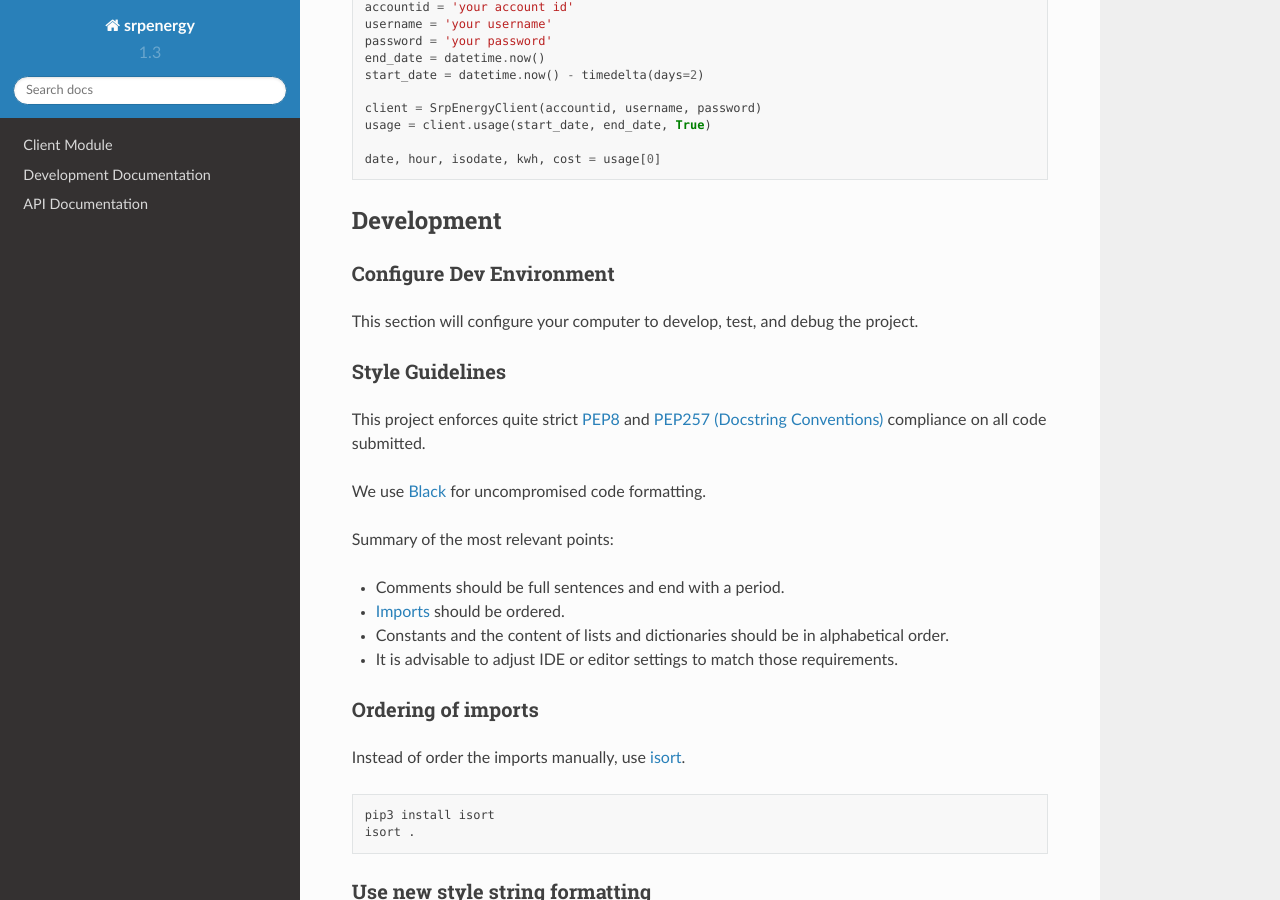
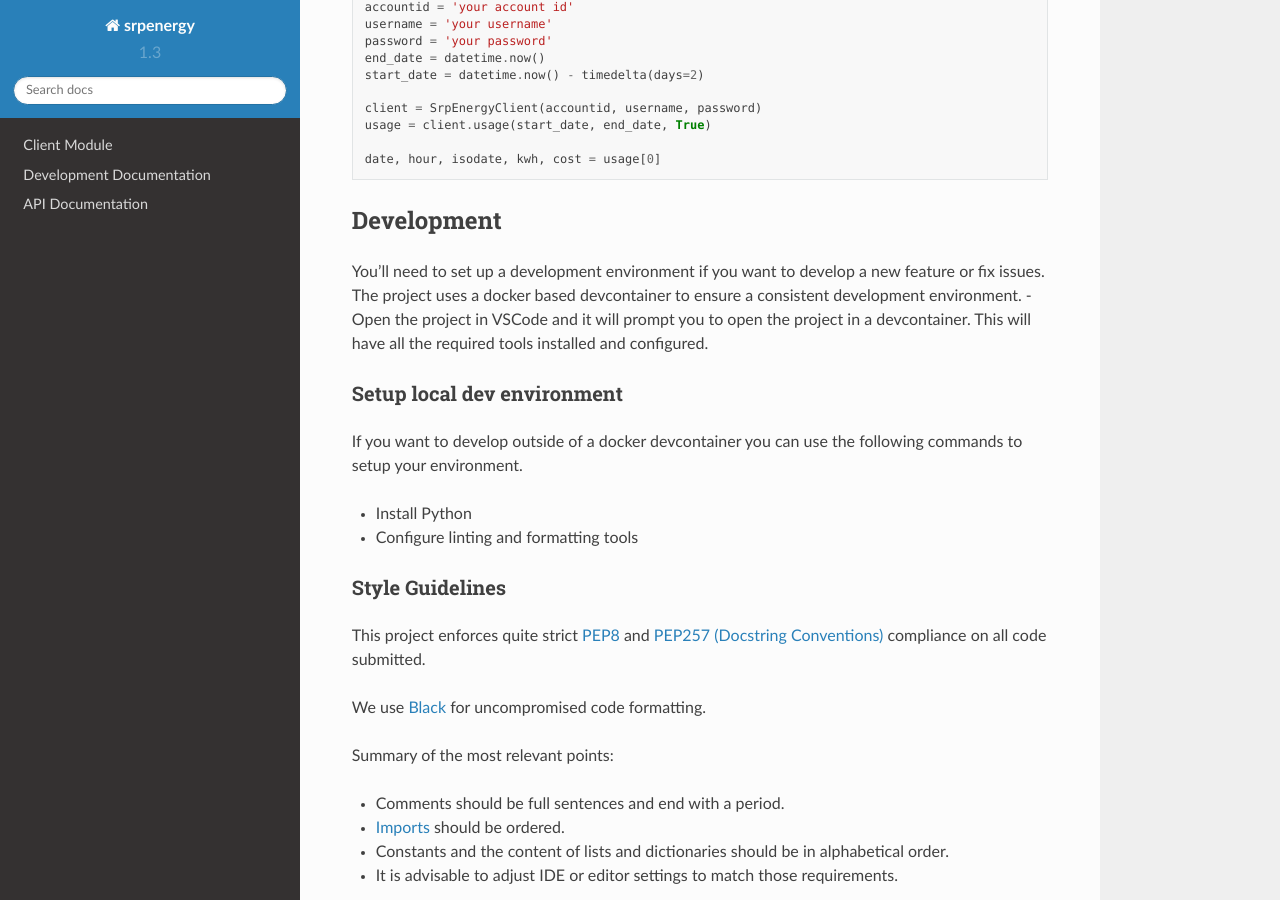
Before and after one commit to lamoreauxlab/srpenergy-api-client-python, a Sphinx documentation site: the page built from docs/index.rst, in a window 1280 px wide and 900 px high, scrolled down 1714 px. Built offline with Sphinx 7.4.7 and the Read the Docs theme 2.0.0, drawn with Linux system fonts in a browser that asks for light colours; some of the changed text lies outside the part shown.

Commit message:
use devcontainer and bump linting version

```diff
--- a/README.rst
+++ b/README.rst
@@ -111,28 +111,58 @@ For Time of use plans pass in the argument `is_tou`
 Development
 ===========
 
-Configure Dev Environment
--------------------------
+You'll need to set up a development environment if you want to develop a new feature or fix issues. The project uses a docker based devcontainer to ensure a consistent development environment.
+- Open the project in VSCode and it will prompt you to open the project in a devcontainer. This will have all the required tools installed and configured.
 
-This section will configure your computer to develop, test, and debug the project.
+Setup local dev environment
+---------------------------
+
+If you want to develop outside of a docker devcontainer you can use the following commands to setup your environment.
+
+* Install Python
+* Configure linting and formatting tools
 
 .. code-block::bash
-
-    # Copy Project to local computer
+    # Clone Project to local computer
     cd /path/to/src/
     git clone https://github.com/lamoreauxlab/srpenergy-api-client-python.git
-    cd /path/to/src/srpenergy-api-client-python
+    cd srpenergy-api-client-python
 
-    # Create Python Virtual Environment and activate
-    python -m venv .venv
+    # Configure the environment variables. Copy example.env to .env and update the values
+    cp example.env .env
+
+    # load .env vars
+    # [ ! -f .env ] || export $(grep -v '^#' .env | xargs)
+    # or this version allows variable substitution and quoted long values
+    # [ -f .env ] && while IFS= read -r line; do [[ $line =~ ^[^#]*= ]] && eval "export $line"; done < .env
+
+    # Create and activate a python virtual environment
+    # Windows
+    # virtualenv \path\to\.venv -p path\to\specific_version_python.exe
+    # C:\Users\!Admin\AppData\Local\Programs\Python\Python310\python.exe -m venv .venv
+    # .venv\scripts\activate
+
+    # Linux
+    # virtualenv .venv /usr/local/bin/python3.10
+    # python3.10 -m venv .venv
+    # python3 -m venv .venv
+    python3 -m venv .venv
     source .venv/bin/activate
+
+    # Update pip
+    python -m pip install --upgrade pip
+
+    # Install dependencies
+    python -m pip install -r requirements_dev.txt
 
     # Install Project
     python -m pip install -r requirements_dev.txt
-    python -m pip install -e .
 
-    # Create git hook scripts
+    # Configure linting and formatting tools
     pre-commit install
+
+    # Install the package locally
+    pip install --editable .
 
 Style Guidelines
 ----------------
--- a/docs/api.rst
+++ b/docs/api.rst
@@ -101,6 +101,6 @@ Results
     }
 
 .. note::
-    Time of use customers do not receive a ``totalKwh`` or ``totalCost`` from the api. These values are calculated from ``onPeakKwh``, ``offPeakKwh``, and the fomula defined by the SRP `TOU price plan sheet <https://srpnet.com/prices/pdfx/April2015/E-26.pdf>`_
+    Time of use customers do not receive a ``totalKwh`` or ``totalCost`` from the api. These values are calculated from ``onPeakKwh``, ``offPeakKwh``, and the formula defined by the SRP `TOU price plan sheet <https://srpnet.com/prices/pdfx/April2015/E-26.pdf>`_
 
     EZ3 customers show 0.0 for ``totalKwh`` and ``totalCost``. The values are split between ``onPeak``, ``offPeak``, ``shoulder``, and ``superOffPeak``.
--- a/docs/conf.py
+++ b/docs/conf.py
@@ -1,4 +1,5 @@
 """Readthedocs Config file."""
+
 import os
 import sys
 
--- a/srpenergy/__init__.py
+++ b/srpenergy/__init__.py
@@ -1,2 +1,3 @@
 """Init file for Srp Energy."""
+
 __version__ = "1.3.6"
```
Also changed, not shown: other parts of README.rst (+1 -1 lines), requirements_dev.txt (+12 -13 lines), .pre-commit-config.yaml, 9 other files.
